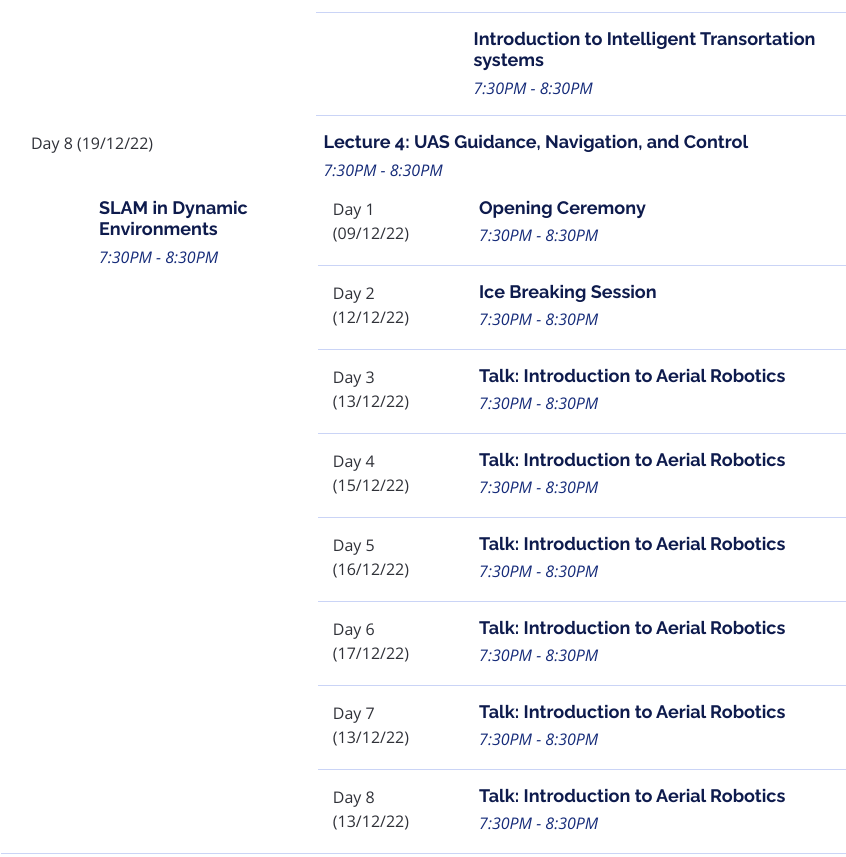
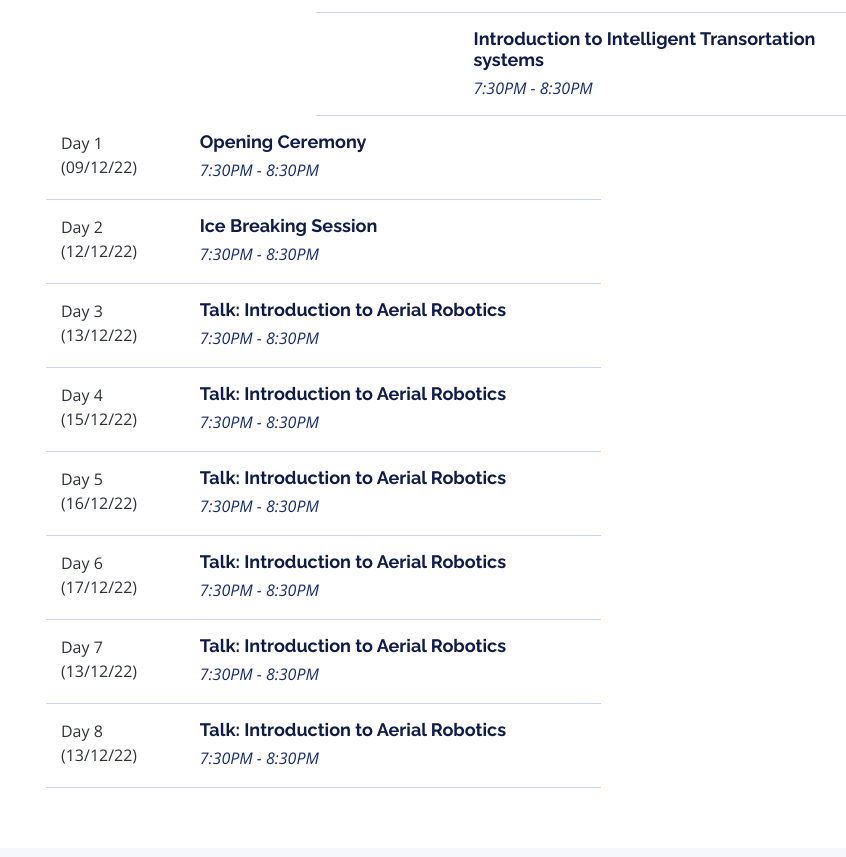
Before and after one commit to ieee-mace/cybosium, a plain HTML site: page index.html in a window 1280 px wide. Shown: the part 3460-4317 px from the top of the page, without its empty margins (39-885 px from the left). Drawn offline with nearby package versions, Linux system fonts and the light colour scheme.

Commit message:
Update index.html

```diff
--- a/index.html
+++ b/index.html
@@ -286,19 +286,6 @@
            </div>
 
 
-            <div class="row schedule-item">
-              <div class="col-md-3"><time>Day 8 (19/12/22)</time></div>
-              <div class="col-md-9">
-                <h4>Lecture 4: UAS Guidance, Navigation, and Control</h4>
-                <p>7:30PM - 8:30PM</p>
-              </div>
-
-            <div class="row schedule-item">
-              <div class="col-md-3"><time>                </time></div>
-              <div class="col-md-9">
-                <h4>SLAM in Dynamic Environments</h4>
-                <p>7:30PM - 8:30PM</p>
-              </div>
           </div>
 
           <div role="tabpanel" class="col-lg-6 tab-pane fade show active" id="day-1">
```
